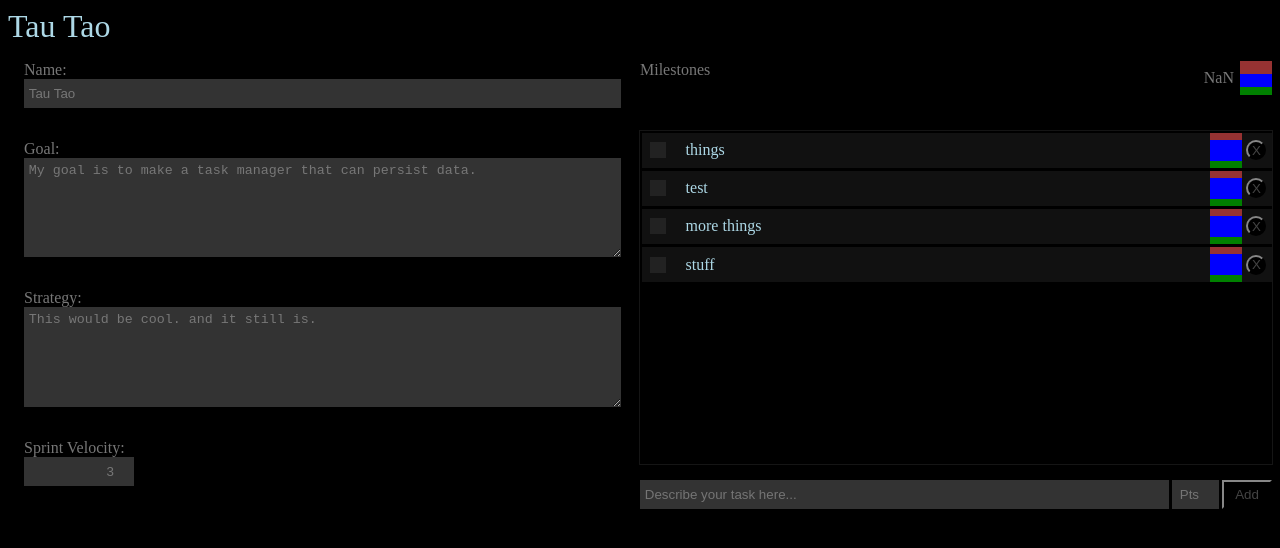
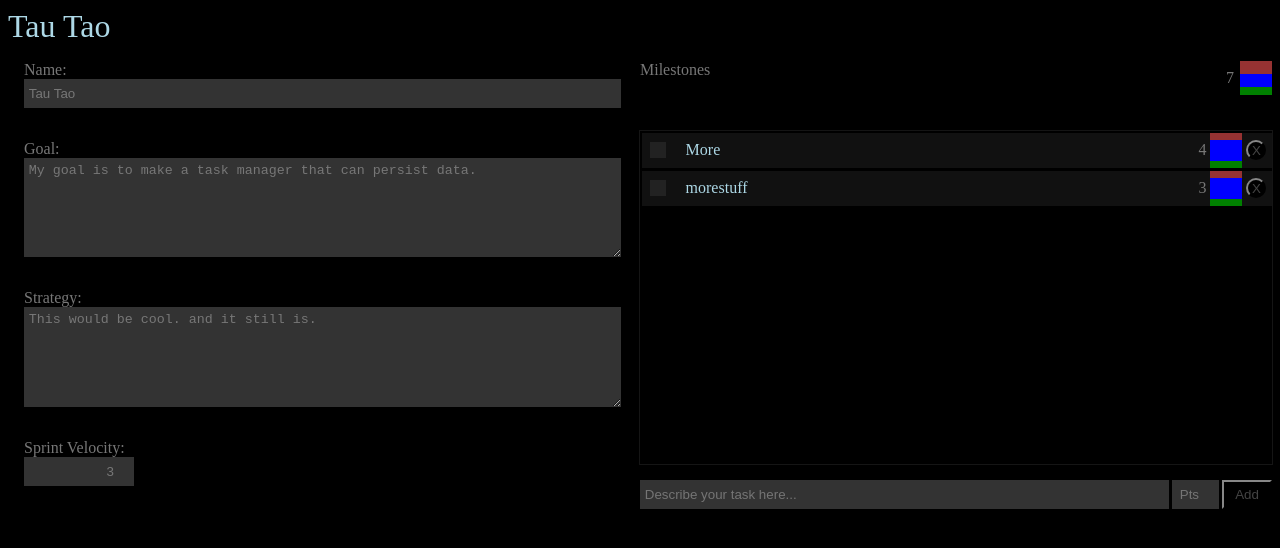
Before and after one commit to emlprime/tautao, a React (Create React App) app: page / in a window 1280 px wide. Shown: the top 548 px of the page. Built offline with nearby package versions, Linux system fonts and the light colour scheme; data requests are answered from the project's data file.

Commit message:
totaling works even when some of the points are undefined

```diff
--- a/db.json
+++ b/db.json
@@ -5,19 +5,11 @@
       "name": "Tau Tao",
       "rootIds": [
         {
-          "id": "0nTPP37",
+          "id": "Xy6k8xK",
           "model": "items"
         },
         {
-          "id": "NVveden",
-          "model": "items"
-        },
-        {
-          "id": "Ku8pDd3",
-          "model": "items"
-        },
-        {
-          "id": "hWHJiCQ",
+          "id": "YHnJKbd",
           "model": "items"
         }
       ],
@@ -40,22 +32,14 @@
       "id": "egPrL7Q"
     },
     {
-      "name": "test",
-      "id": "NVveden"
+      "name": "More",
+      "points": "4",
+      "id": "Xy6k8xK"
     },
     {
-      "name": "things",
-      "points": "",
-      "id": "0nTPP37"
-    },
-    {
-      "name": "more things",
-      "points": "",
-      "id": "Ku8pDd3"
-    },
-    {
-      "name": "stuff",
-      "id": "hWHJiCQ"
+      "name": "morestuff",
+      "points": "3",
+      "id": "YHnJKbd"
     }
   ]
 }
--- a/src/Progress.js
+++ b/src/Progress.js
@@ -2,12 +2,36 @@ import React from "react";
 import * as R from "ramda";
 import styled from "styled-components";
 
-const countToHeight = R.replace(/Count/, "Height");
+const {
+  append,
+  assoc,
+  converge,
+  dissoc,
+  divide,
+  filter,
+  identity,
+  is,
+  join,
+  keys,
+  mapObjIndexed,
+  merge,
+  multiply,
+  objOf,
+  pipe,
+  prop,
+  reduce,
+  replace,
+  sum,
+  tap,
+  values,
+} = R;
+
+const countToHeight = replace(/Count/, "Height");
 
 const replaceKey = transform => (acc, cur) =>
-  R.pipe(
-    R.assoc(transform(cur), R.prop(cur, acc)),
-    R.dissoc(cur)
+  pipe(
+    assoc(transform(cur), prop(cur, acc)),
+    dissoc(cur)
   )(acc);
 
 const replaceCountToHeight = replaceKey(countToHeight);
@@ -15,39 +39,40 @@ const replaceCountToHeight = replaceKey(countToHeight);
 function Progress({ counts }) {
   const height = 35;
 
-  const totalValues = R.pipe(
-    R.values,
-    R.sum,
-    R.objOf("total")
+  const totalValues = pipe(
+    values,
+    filter(is(Number)),
+    sum,
+    objOf("total")
   );
 
   const applySpecHeight = (value, key, obj) =>
-    R.converge(
-      R.pipe(
-        R.divide,
-        R.multiply(height),
+    converge(
+      pipe(
+        divide,
+        multiply(height),
         progressHeight => parseInt(progressHeight, 10)
       ),
-      [R.prop(key), R.prop("total")]
+      [prop(key), prop("total")]
     )(obj);
 
-  const percentages = R.pipe(
-    R.converge(R.merge, [totalValues, R.identity]),
-    R.mapObjIndexed(applySpecHeight),
-    R.dissoc("total")
+  const percentages = pipe(
+    converge(merge, [totalValues, identity]),
+    mapObjIndexed(applySpecHeight),
+    dissoc("total")
   )(counts);
 
-  const theHeights = R.reduce(replaceCountToHeight, percentages)(R.keys(percentages));
+  const theHeights = reduce(replaceCountToHeight, percentages)(keys(percentages));
 
   const formatTooltip = (acc, key) => {
-    const string = `${key}: ${R.prop(key, counts)}`;
-    return R.append(string, acc);
+    const string = `${key}: ${prop(key, counts)}`;
+    return append(string, acc);
   };
 
-  const title = R.pipe(
-    R.reduce(formatTooltip, []),
-    R.join("\n")
-  )(R.keys(counts));
+  const title = pipe(
+    reduce(formatTooltip, []),
+    join("\n")
+  )(keys(counts));
 
   return (
     <Style {...theHeights} title={title}>
--- a/src/TaskList.js
+++ b/src/TaskList.js
@@ -15,7 +15,7 @@ import {
   persistProject,
 } from "./StoreContext";
 import NewTaskForm from "./NewTaskForm";
-const { append, converge, curry, map, path, pipe, prop, sum } = R;
+const { append, converge, curry, filter, is, lt, map, path, pipe, prop, sum, tap } = R;
 
 const getPoints = curry((state, model, id) => path(["byId", model, id, "points"], state));
 
@@ -26,6 +26,9 @@ const TaskList = ({ rootIds, basePath }) => {
   const getPointsByItem = converge(getPointsForState, [prop("model"), prop("id")]);
   const totalPoints = pipe(
     map(getPointsByItem),
+    map(val => parseInt(val, 10)),
+    filter(lt(0)),
+    tap(console.log),
     sum
   )(rootIds);
 
```
